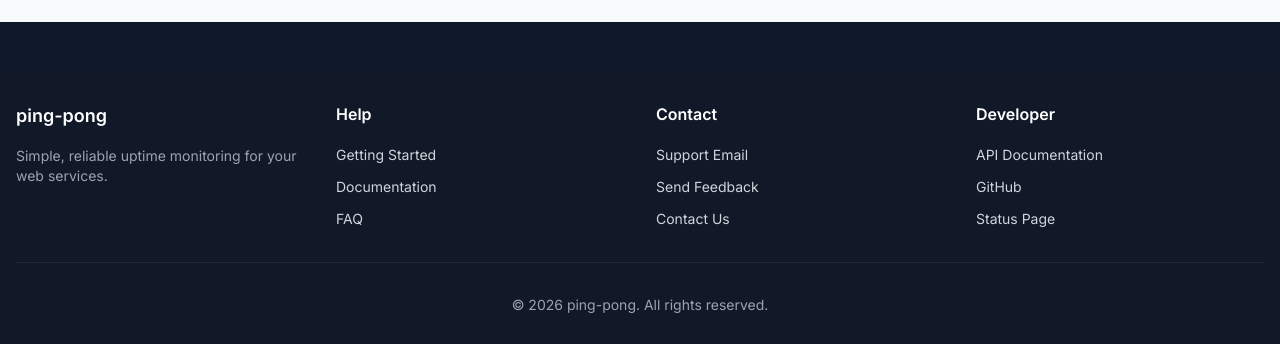
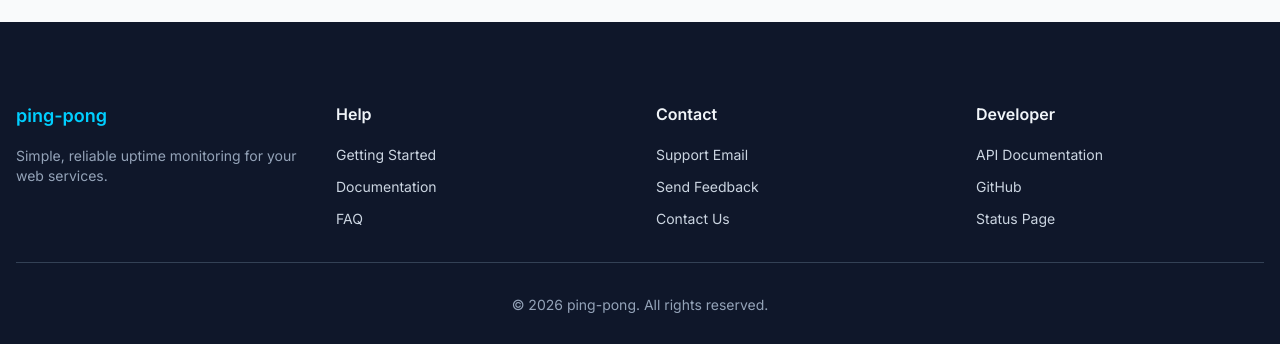
Before and after one commit to fwesh001/Ping-pong, a Next.js app: page / in a window 1280 px wide. Shown: the part 2004-2348 px from the top of the page. Built offline with nearby package versions, Linux system fonts and the light colour scheme.

Commit message:
feat: update Footer styles for improved UI consistency and readability

```diff
--- a/src/components/Footer.tsx
+++ b/src/components/Footer.tsx
@@ -5,25 +5,25 @@ import Link from "next/link";
 
 export default function Footer() {
   return (
-    <footer className="bg-gray-900 text-gray-300 mt-12">
+    <footer className="bg-slate-900 text-slate-300 mt-12">
       <div className="container mx-auto px-4 py-8">
         <div className="grid grid-cols-1 md:grid-cols-4 gap-8 mb-8">
           {/* Brand */}
           <div>
-            <h3 className="text-white font-bold text-lg mb-4">ping-pong</h3>
-            <p className="text-sm text-gray-400">
+            <h3 className="text-brand-cyan font-bold text-lg mb-4">ping-pong</h3>
+            <p className="text-sm text-slate-400">
               Simple, reliable uptime monitoring for your web services.
             </p>
           </div>
 
           {/* Help & Support */}
           <div>
-            <h4 className="text-white font-semibold mb-4">Help</h4>
+            <h4 className="text-slate-100 font-semibold mb-4">Help</h4>
             <ul className="space-y-2">
               <li>
                 <Link
                   href="/help/getting-started"
-                  className="text-sm hover:text-white transition-colors"
+                  className="text-sm hover:text-slate-100 transition-colors"
                 >
                   Getting Started
                 </Link>
@@ -49,7 +49,7 @@ export default function Footer() {
 
           {/* Contact */}
           <div>
-            <h4 className="text-white font-semibold mb-4">Contact</h4>
+            <h4 className="text-slate-100 font-semibold mb-4">Contact</h4>
             <ul className="space-y-2">
               <li>
                 <a
@@ -80,7 +80,7 @@ export default function Footer() {
 
           {/* Developer */}
           <div>
-            <h4 className="text-white font-semibold mb-4">Developer</h4>
+            <h4 className="text-slate-100 font-semibold mb-4">Developer</h4>
             <ul className="space-y-2">
               <li>
                 <Link
@@ -112,8 +112,8 @@ export default function Footer() {
           </div>
         </div>
 
-        <div className="border-t border-gray-800 pt-8">
-          <p className="text-sm text-gray-400 text-center">
+        <div className="border-t border-slate-700 pt-8">
+          <p className="text-sm text-slate-400 text-center">
             &copy; 2026 ping-pong. All rights reserved.
           </p>
         </div>
```
